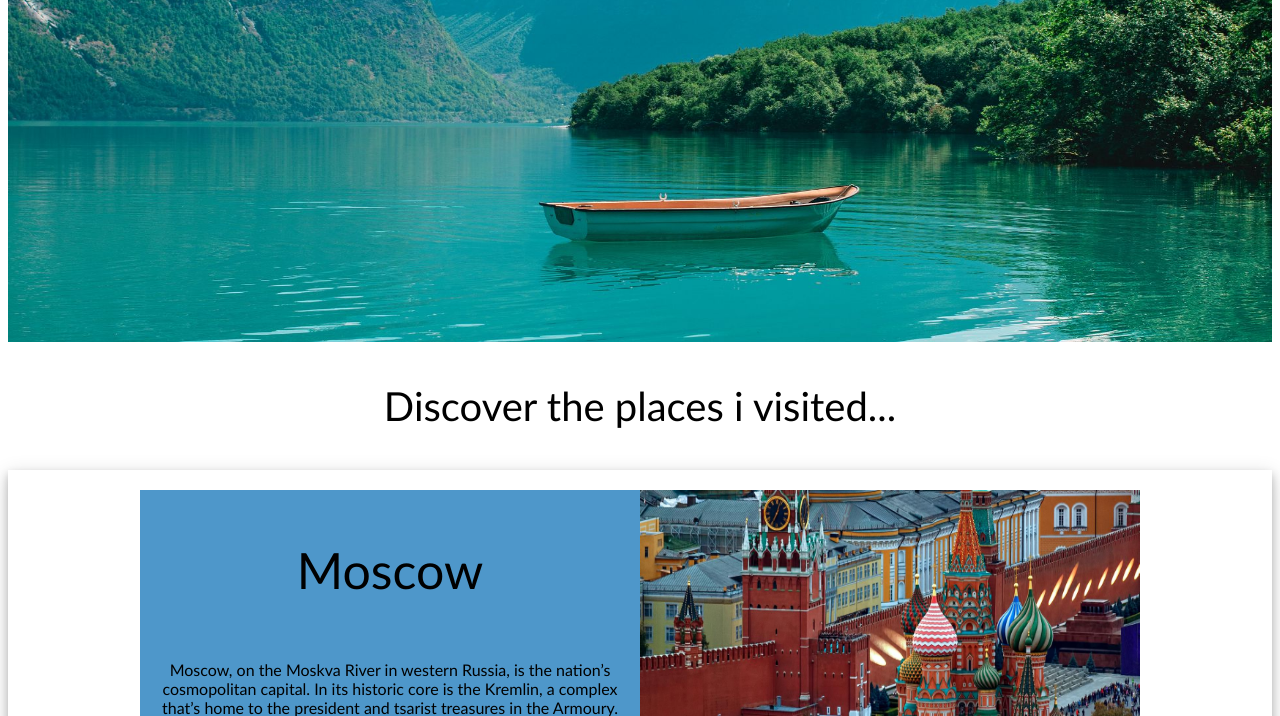
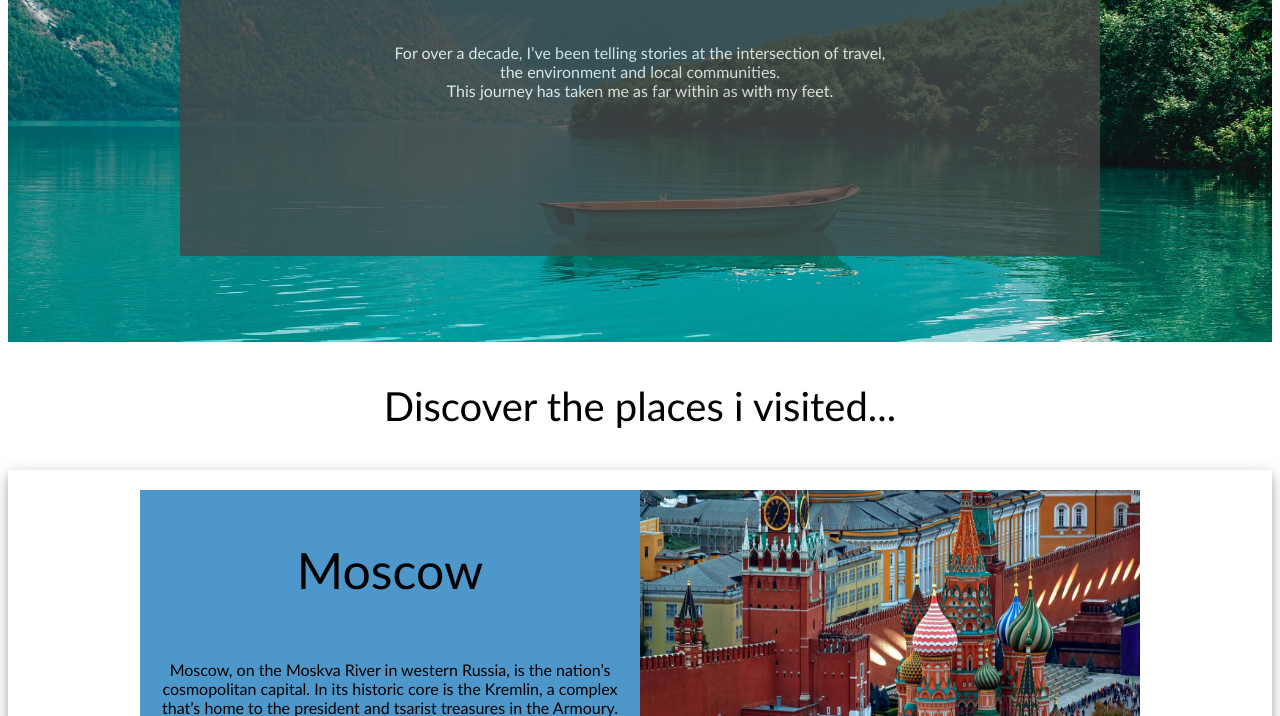
Before and after one commit to stgrowen/bogdanwebsite, a plain HTML site: page index.html in a window 1280 px wide. Shown: the part 384-1100 px from the top of the page. Drawn offline with Linux system fonts and the light colour scheme.

Commit message:
Update index.html

```diff
--- a/index.html
+++ b/index.html
@@ -36,7 +36,9 @@
 		#romett{font-family: "Gill Sans", "Gill Sans MT", "Myriad Pro", "DejaVu Sans Condensed", Helvetica, Arial, "sans-serif";padding: 10px;}
 		#newzealandt{font-family: "Gill Sans", "Gill Sans MT", "Myriad Pro", "DejaVu Sans Condensed", Helvetica, Arial, "sans-serif";font-size: 50px;}
 		#newzealandtt{font-family: "Gill Sans", "Gill Sans MT", "Myriad Pro", "DejaVu Sans Condensed", Helvetica, Arial, "sans-serif";padding: 10px;}
-
+		.over{font-family: "Gill Sans", "Gill Sans MT", "Myriad Pro", "DejaVu Sans Condensed", Helvetica, Arial, "sans-serif"; height: 300px;width: 800px;color: white;background: #464646;position:absolute;margin-top:-300px;opacity: 0.8;
+  left: 50%;
+  transform: translate(-50%, -50%);text-align: center;padding: 60px;}
 		.social img{position: relative;}
 		.social .contentsocial{position: absolute; top:2500px; right:100px;display: inline-block;font-family: "Gill Sans", "Gill Sans MT", "Myriad Pro", "DejaVu Sans Condensed", Helvetica, Arial, "sans-serif"}
 
@@ -61,6 +63,7 @@
 <div class="image">
 
 	<img src="image1.jpg" width="100%" height="640px">
+	<div class="over"><p style="font-size: 40px;"><b>Hello Guys!</b></p><br>For over a decade, I’ve been telling stories at the intersection of travel, <br>the environment and local communities. <br>This journey has taken me as far within as with my feet.</div>
 	</div>
 <div class="text1"><center>Discover the places i visited...</center></div>
 <div class="moscowboxwithfoto">
```
